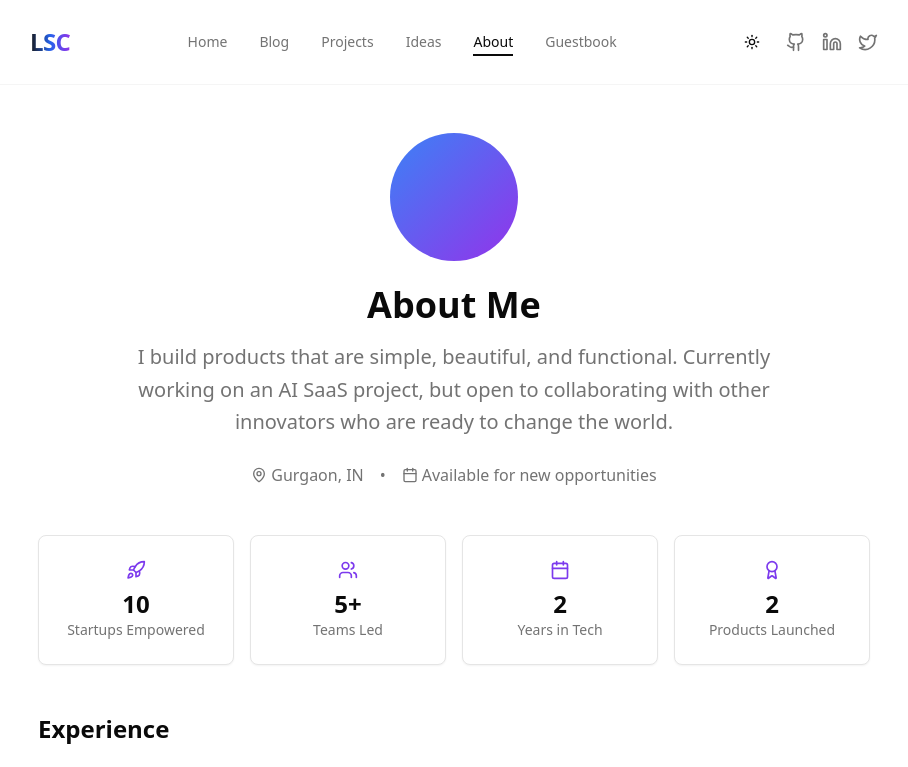
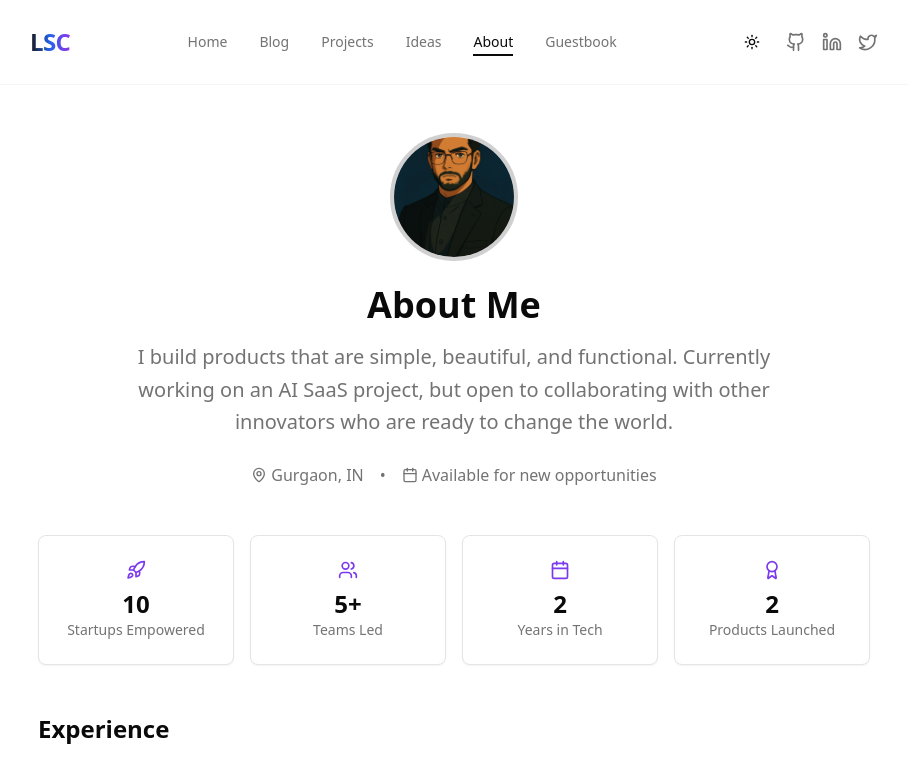
Before and after one commit to LSC895/your-creative-muse-builder-39, a React (Vite) app: page /about in a window 1280 px wide. Shown: the top 767 px of the page, without its empty margins (186-1094 px from the left). Built offline with nearby package versions, Linux system fonts and the light colour scheme.

Commit message:
Add profile picture to about page
Add the user's profile picture to the about me section.

```diff
--- a/src/pages/About.tsx
+++ b/src/pages/About.tsx
@@ -1,4 +1,3 @@
-
 import { Card, CardContent, CardDescription, CardHeader, CardTitle } from "@/components/ui/card";
 import { Badge } from "@/components/ui/badge";
 import { Button } from "@/components/ui/button";
@@ -46,7 +45,13 @@ const About = () => {
     <div className="max-w-4xl mx-auto px-4 sm:px-6 lg:px-8 py-12">
       {/* Hero Section */}
       <div className="text-center mb-12">
-        <div className="w-32 h-32 bg-gradient-to-br from-blue-500 to-purple-600 rounded-full mx-auto mb-6"></div>
+        <div className="w-32 h-32 mx-auto mb-6 rounded-full overflow-hidden border-4 border-primary/20">
+          <img
+            src="/lovable-uploads/cff4f4f9-614b-4eda-9fbb-c29657da9431.png"
+            alt="LSC Profile"
+            className="w-full h-full object-cover"
+          />
+        </div>
         <h1 className="text-4xl font-bold text-foreground mb-4">About Me</h1>
         <p className="text-xl text-muted-foreground max-w-2xl mx-auto leading-relaxed">
           I build products that are simple, beautiful, and functional. Currently working on an AI SaaS project,
```
Also changed, not shown: public/lovable-uploads/cff4f4f9-614b-4eda-9fbb-c29657da9431.png (added).
